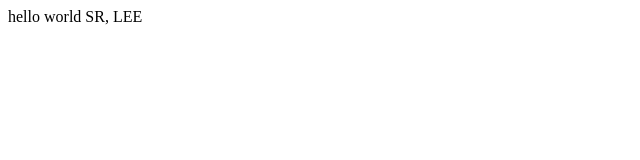
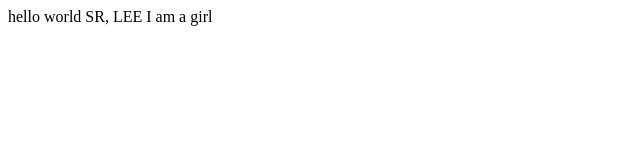
Before and after one commit to magicSR/d3, a plain HTML site: page index.html in a window 1280 px wide. Shown: the full height of the page, 0-640 px from the left. Drawn offline with Linux system fonts and the light colour scheme.

Commit message:
Update index.html

```diff
--- a/index.html
+++ b/index.html
@@ -1,2 +1,3 @@
 hello world
 SR, LEE
+<h> I am a girl</h>
```
